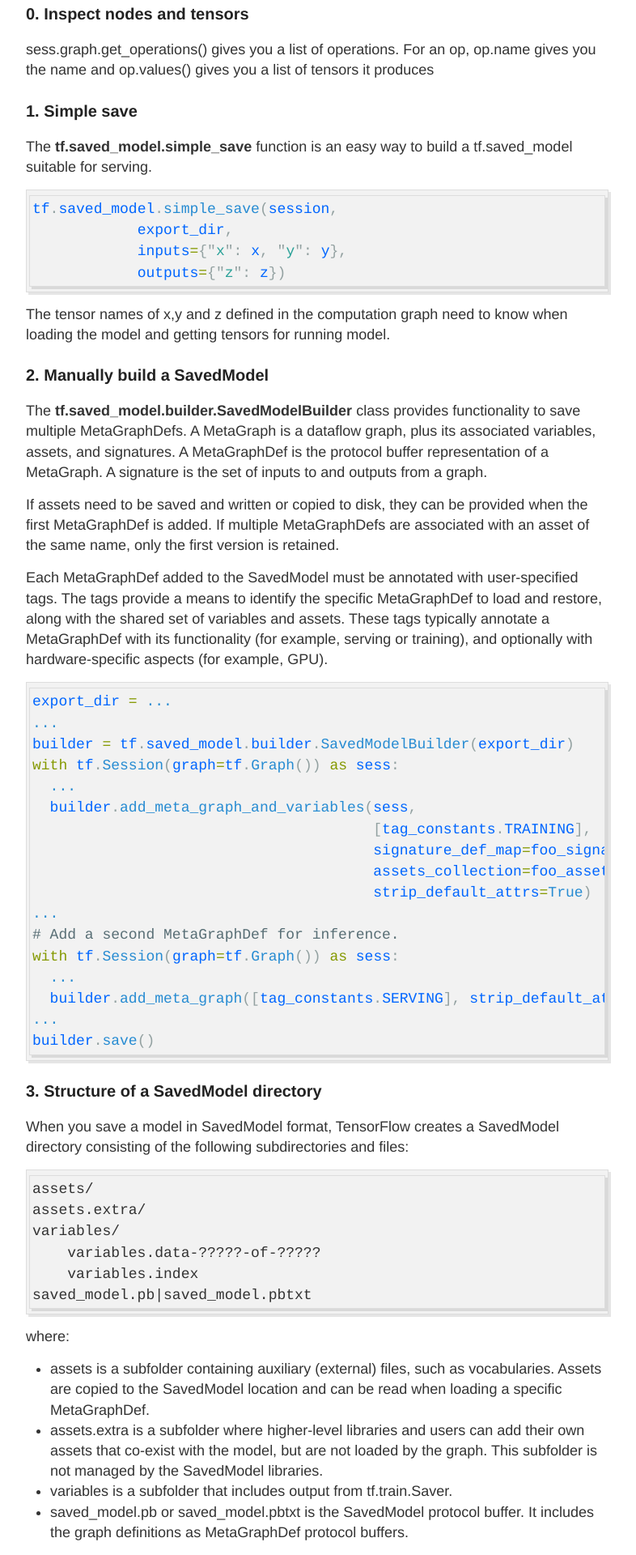
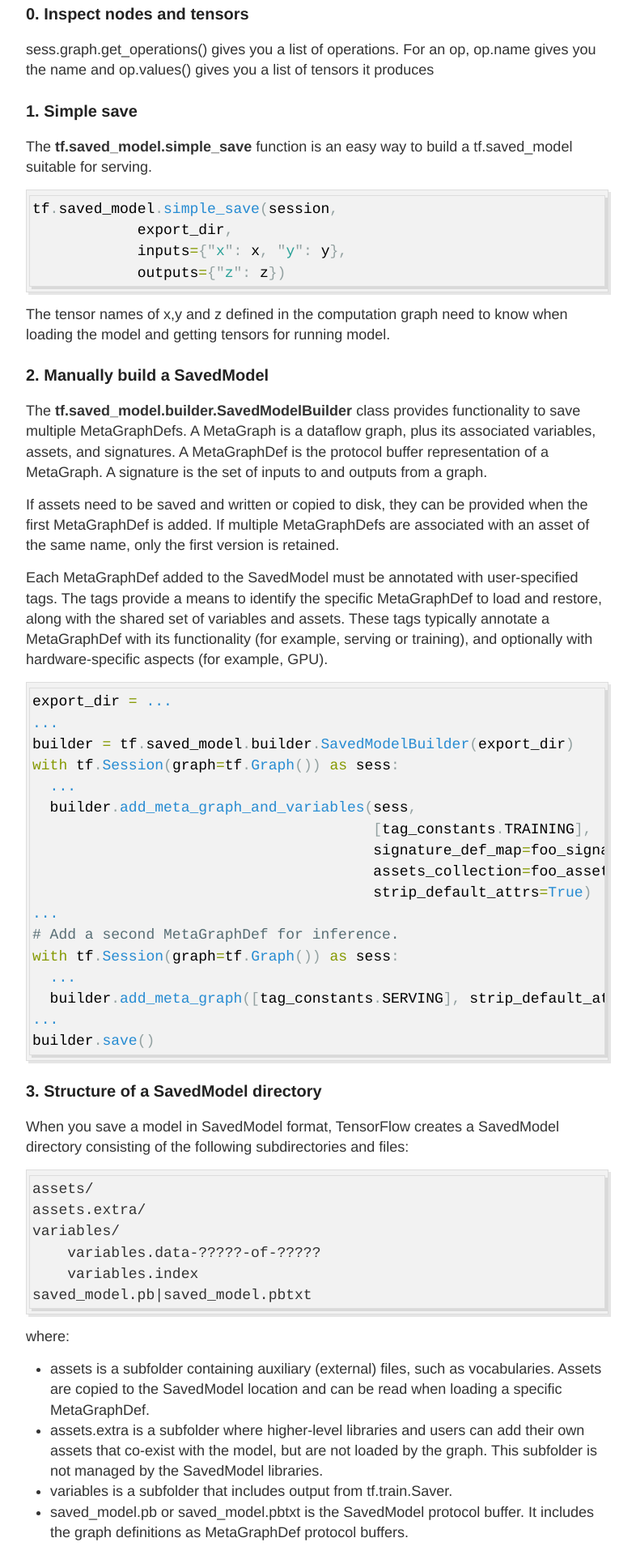
Before and after one commit to jionglearningzhang/jionglearningzhang.github.io, a Jekyll site: the page built from _posts/2018-11-11-TF-model-serving.md, in a window 1280 px wide. Shown: the part 589-2509 px from the top of the page at 81% size, without its empty margins (248-1034 px from the left). Built offline with Jekyll 4.4.1, drawn with Linux system fonts in a browser that asks for light colours.

Commit message:
highlight format

```diff
--- a/_sass/_highlights.scss
+++ b/_sass/_highlights.scss
@@ -19,7 +19,7 @@ code {
 .highlight .g { color: #93A1A1 } /* Generic */
 .highlight .k { color: #859900 } /* Keyword */
 .highlight .l { color: #93A1A1 } /* Literal */
-.highlight .n { color: #0066ff } /* Name */
+.highlight .n { color: #000000 } /* Name */
 .highlight .o { color: #859900 } /* Operator */
 .highlight .x { color: #CB4B16 } /* Other */
 .highlight .p { color: #93A1A1 } /* Punctuation */
```
